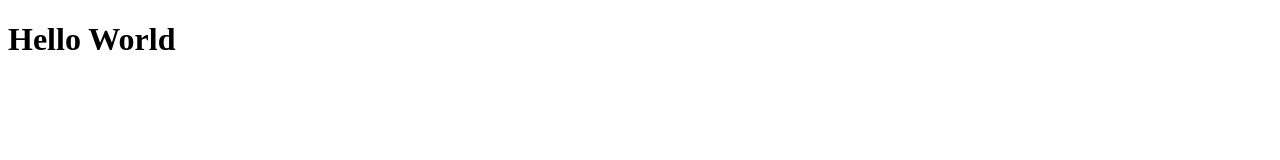
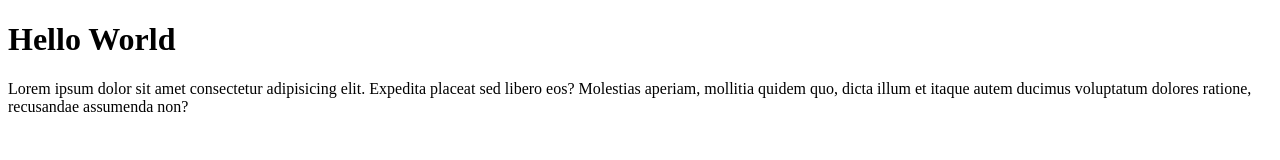
Before and after one commit to git-patra/repo-test-1, a plain HTML site: page index.html in a window 1280 px wide. Drawn offline with Linux system fonts and the light colour scheme.

Commit message:
Menambah paragraf pada index

```diff
--- a/index.html
+++ b/index.html
@@ -10,6 +10,10 @@
 
 <body>
     <h1>Hello World</h1>
+    <p>
+        Lorem ipsum dolor sit amet consectetur adipisicing elit. Expedita placeat sed libero eos? Molestias aperiam,
+        mollitia quidem quo, dicta illum et itaque autem ducimus voluptatum dolores ratione, recusandae assumenda non?
+    </p>
 </body>
 
 </html>
```
